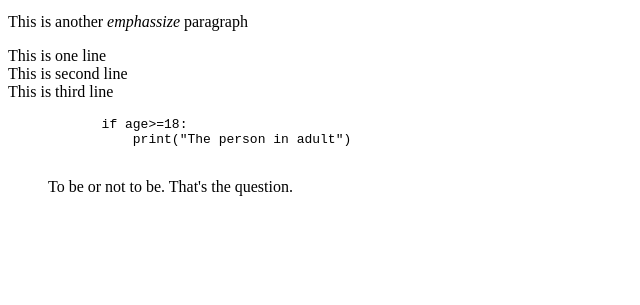
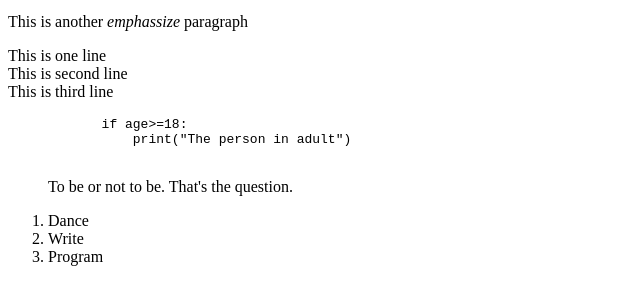
Before and after one commit to A22OscarNM/projectHTMLnew1, a plain HTML site: page index.html in a window 1280 px wide. Shown: the part 101-406 px from the top of the page, without its empty margins (0-640 px from the left). Drawn offline with Linux system fonts and the light colour scheme.

Commit message:
list of things created

```diff
--- a/index.html
+++ b/index.html
@@ -22,5 +22,10 @@
         <blockquote>
             To be or not to be. That's the question.
         </blockquote>
+        <ol>
+            <li>Dance</li>
+            <li>Write</li>
+            <li>Program</li>
+        </ol>
     </body>
 </html>
```
